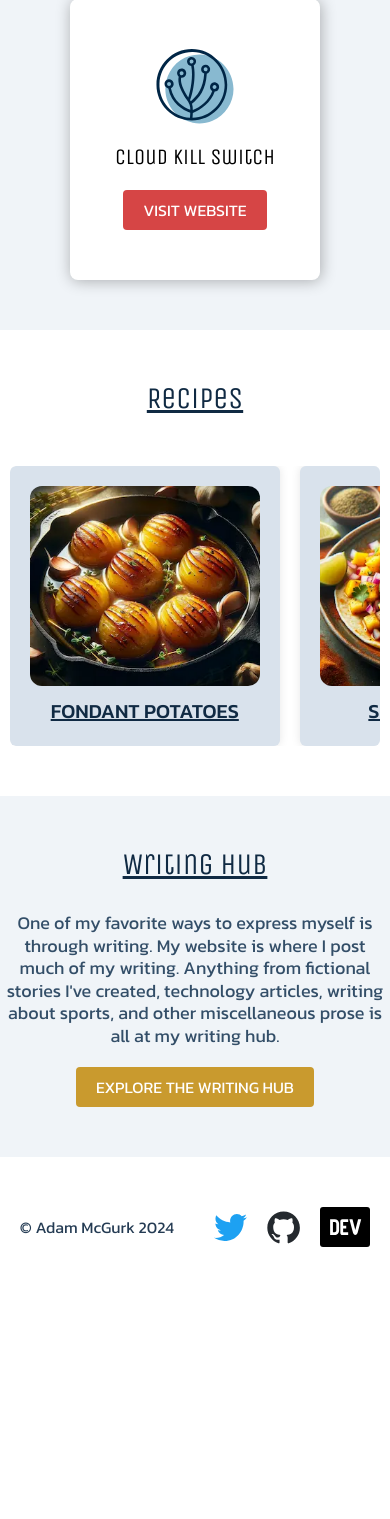
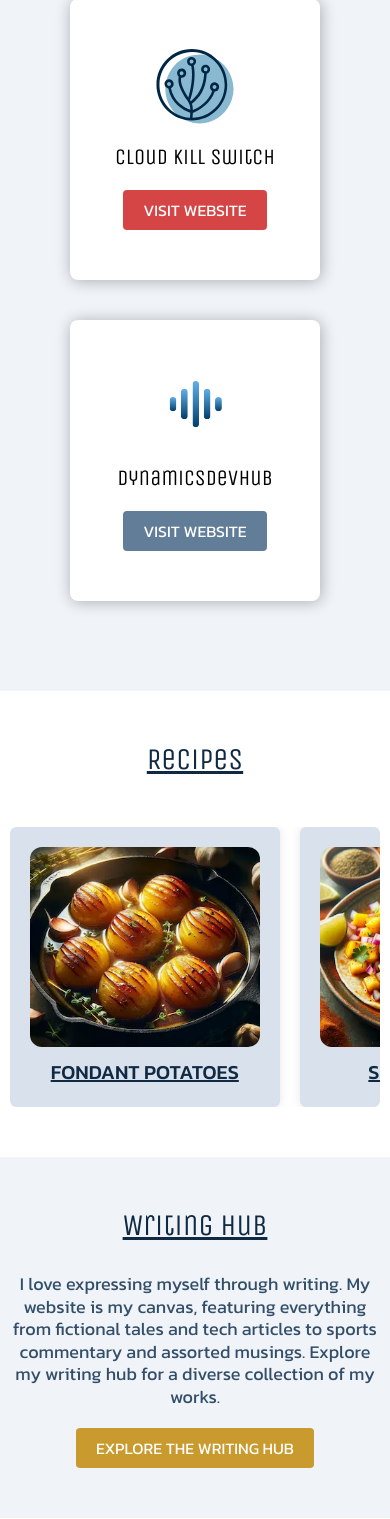
Before and after one commit to Mcgurk-Adam/adammcgurk.com, a PHP site: page / in a window 390 px wide. Shown: the part 1777-3296 px from the top of the page. Before the commit the page ends 3024 px from the top, so only its background shows below. Run offline with PHP 8.4, Linux system fonts and the light colour scheme; style sheets or scripts are compiled from the project's sources.

Commit message:
home page improvements

```diff
--- a/style/scss/partials/_sections.scss
+++ b/style/scss/partials/_sections.scss
@@ -73,6 +73,10 @@ section.home-sections {
 		display: flex;
 		flex-flow: column nowrap;
 		align-items: center;
+		margin-bottom: 40px;
+		&:not(:last-child) {
+			margin-right: 40px;
+		}
 		h3 {
 			font-size: 22px;
 			margin-bottom: 20px;
@@ -139,5 +143,18 @@ section.home-sections {
 		max-width: 1100px;
 		line-height: 1.25;
 		font-size: 18px;
+		width: 95%;
 	}
 }
+
+@media all and (max-width: 600px) {
+	#project-container {
+		flex-flow: column nowrap;
+		align-items: center;
+		.project-card {
+			&:not(:last-child) {
+				margin-right: 0;
+			}
+		}
+	}
+}
--- a/view/pages/home.php
+++ b/view/pages/home.php
@@ -38,6 +38,11 @@
                 <h3>Cloud Kill Switch</h3>
                 <a href="https://cloudkillswitch.com/" title="Cloud Kill Switch Link" class="button red" target="_blank" rel="noopener">Visit Website</a>
             </div>
+            <div class="project-card">
+                <img src="/assets/dynamics-dev-hub-logo.svg" alt="DynamicsDevHub logo" title="DynamicsDevHub logo">
+                <h3>DynamicsDevHub</h3>
+                <a href="https://dynamicsdevhub.com/" title="DynamicsDevHub Link" class="button light-blue" target="_blank" rel="noopener">Visit Website</a>
+            </div>
         </div>
     </section>
 
@@ -59,7 +64,7 @@
 
     <section class="home-sections" id="writing-hub">
         <h2>Writing Hub</h2>
-        <p>One of my favorite ways to express myself is through writing. My website is where I post much of my writing. Anything from fictional stories I've created, technology articles, writing about sports, and other miscellaneous prose is all at my writing hub.</p>
+        <p>I love expressing myself through writing. My website is my canvas, featuring everything from fictional tales and tech articles to sports commentary and assorted musings. Explore my writing hub for a diverse collection of my works.</p>
         <a href="/writing-hub" title="Go to the writing hub" class="button yellow">Explore the writing hub</a>
     </section>
 
```
Also changed, not shown: assets/dynamics-dev-hub-logo.svg (added).
